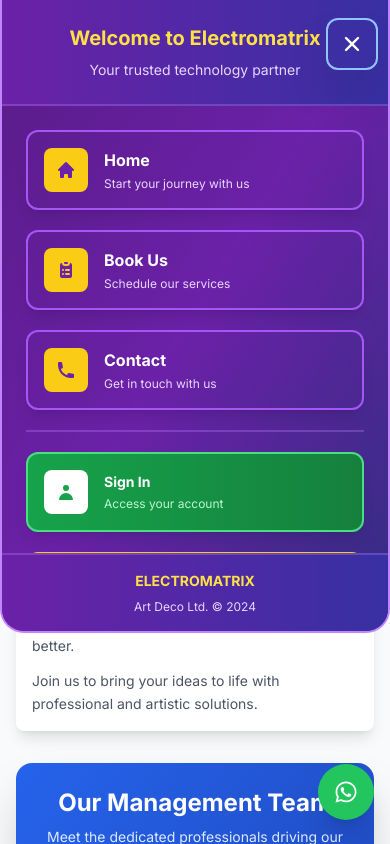
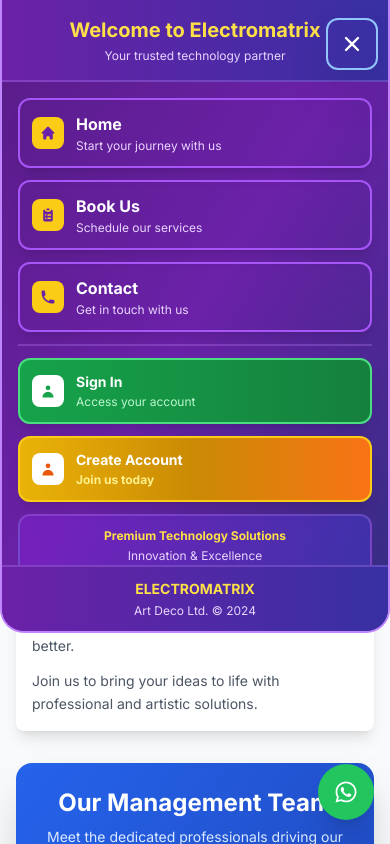
Before and after one commit to 36294966/ELECTROMATRIX-ART-DECO-LTD, a React (Create React App) app: page / in a window 390 px wide. Both pictures are taken after a click on the button 226 px from the left and 46 px from the top of the page. Shown: the top 844 px of the page. Built offline with nearby package versions, Linux system fonts and the light colour scheme.

Commit message:
initial commit

```diff
--- a/src/Components/Navbar.js
+++ b/src/Components/Navbar.js
@@ -432,78 +432,78 @@ function Navbar() {
           </div>
         </div>
 
-        {/* Small screen menu - SIGNIFICANTLY IMPROVED SPACING */}
+        {/* Small screen menu - Extended Height with Perfect Fit */}
         {isMenuOpen && (
           <div className="fixed top-0 left-0 right-0 h-3/4 bg-gradient-to-br from-purple-900 via-purple-800 to-indigo-900 z-40 flex flex-col rounded-b-3xl shadow-4xl border-b-2 border-purple-400 border-l-2 border-r-2 border-purple-300 overflow-hidden">
             {/* Welcome Header */}
-            <div className="px-6 py-6 text-center border-b-2 border-purple-400/30 bg-gradient-to-r from-purple-800 to-indigo-800">
-              <h2 className="text-xl font-bold text-yellow-300 mb-2">
+            <div className="px-6 py-4 text-center border-b-2 border-purple-400/30 bg-gradient-to-r from-purple-800 to-indigo-800">
+              <h2 className="text-xl font-bold text-yellow-300 mb-1">
                 Welcome to Electromatrix
               </h2>
-              <p className="text-purple-200 text-sm">
+              <p className="text-purple-200 text-xs">
                 Your trusted technology partner
               </p>
             </div>
 
-            {/* Navigation Links - SIGNIFICANTLY IMPROVED SPACING */}
-            <div className="flex-1 flex flex-col p-6 space-y-5 overflow-y-auto">
+            {/* Navigation Links - Compact and Perfectly Fitted */}
+            <div className="flex-1 flex flex-col p-4 space-y-3 overflow-y-auto">
               {/* Main Navigation */}
               <Link
                 to="/"
-                className="flex items-center space-x-4 p-4 w-full text-white hover:bg-gradient-to-r hover:from-purple-600 hover:to-purple-700 rounded-xl transition-all duration-300 group border-2 border-purple-500 shadow-lg hover:shadow-xl transform hover:scale-105"
+                className="flex items-center space-x-3 p-3 w-full text-white hover:bg-gradient-to-r hover:from-purple-600 hover:to-purple-700 rounded-xl transition-all duration-300 group border-2 border-purple-500 shadow-lg hover:shadow-xl transform hover:scale-105"
                 onClick={() => setIsMenuOpen(false)}
               >
-                <div className="p-3 bg-yellow-400 rounded-lg group-hover:bg-yellow-300 transition-colors flex-shrink-0">
-                  <HomeIcon className="w-5 h-5 text-purple-800" />
+                <div className="p-2 bg-yellow-400 rounded-lg group-hover:bg-yellow-300 transition-colors flex-shrink-0">
+                  <HomeIcon className="w-4 h-4 text-purple-800" />
                 </div>
                 <div className="flex-1 text-left min-w-0">
                   <span className="text-base font-bold group-hover:text-yellow-300 transition-colors block">Home</span>
-                  <p className="text-purple-200 text-xs mt-1 truncate">Start your journey with us</p>
+                  <p className="text-purple-200 text-xs mt-0.5 truncate">Start your journey with us</p>
                 </div>
               </Link>
 
               <Link
                 to="/book-us"
-                className="flex items-center space-x-4 p-4 w-full text-white hover:bg-gradient-to-r hover:from-purple-600 hover:to-purple-700 rounded-xl transition-all duration-300 group border-2 border-purple-500 shadow-lg hover:shadow-xl transform hover:scale-105"
+                className="flex items-center space-x-3 p-3 w-full text-white hover:bg-gradient-to-r hover:from-purple-600 hover:to-purple-700 rounded-xl transition-all duration-300 group border-2 border-purple-500 shadow-lg hover:shadow-xl transform hover:scale-105"
                 onClick={() => setIsMenuOpen(false)}
               >
-                <div className="p-3 bg-yellow-400 rounded-lg group-hover:bg-yellow-300 transition-colors flex-shrink-0">
-                  <ClipboardListIcon className="w-5 h-5 text-purple-800" />
+                <div className="p-2 bg-yellow-400 rounded-lg group-hover:bg-yellow-300 transition-colors flex-shrink-0">
+                  <ClipboardListIcon className="w-4 h-4 text-purple-800" />
                 </div>
                 <div className="flex-1 text-left min-w-0">
                   <span className="text-base font-bold group-hover:text-yellow-300 transition-colors block">Book Us</span>
-                  <p className="text-purple-200 text-xs mt-1 truncate">Schedule our services</p>
+                  <p className="text-purple-200 text-xs mt-0.5 truncate">Schedule our services</p>
                 </div>
               </Link>
 
               <Link
                 to="/contact"
-                className="flex items-center space-x-4 p-4 w-full text-white hover:bg-gradient-to-r hover:from-purple-600 hover:to-purple-700 rounded-xl transition-all duration-300 group border-2 border-purple-500 shadow-lg hover:shadow-xl transform hover:scale-105"
+                className="flex items-center space-x-3 p-3 w-full text-white hover:bg-gradient-to-r hover:from-purple-600 hover:to-purple-700 rounded-xl transition-all duration-300 group border-2 border-purple-500 shadow-lg hover:shadow-xl transform hover:scale-105"
                 onClick={() => setIsMenuOpen(false)}
               >
-                <div className="p-3 bg-yellow-400 rounded-lg group-hover:bg-yellow-300 transition-colors flex-shrink-0">
-                  <PhoneIcon className="w-5 h-5 text-purple-800" />
+                <div className="p-2 bg-yellow-400 rounded-lg group-hover:bg-yellow-300 transition-colors flex-shrink-0">
+                  <PhoneIcon className="w-4 h-4 text-purple-800" />
                 </div>
                 <div className="flex-1 text-left min-w-0">
                   <span className="text-base font-bold group-hover:text-yellow-300 transition-colors block">Contact</span>
-                  <p className="text-purple-200 text-xs mt-1 truncate">Get in touch with us</p>
+                  <p className="text-purple-200 text-xs mt-0.5 truncate">Get in touch with us</p>
                 </div>
               </Link>
 
-              {/* Authentication Section - IMPROVED SPACING */}
-              <div className="mt-6 space-y-5 pt-5 border-t-2 border-purple-400/30">
+              {/* Authentication Section - Compact Design */}
+              <div className="mt-2 space-y-3 pt-3 border-t-2 border-purple-400/30">
                 {isLoggedIn ? (
-                  <div className="space-y-5">
+                  <div className="space-y-3">
                     {/* User Greeting - Mobile - FIXED to show "Hi, Name" */}
-                    <div className="flex items-center space-x-4 p-4 w-full bg-gradient-to-r from-purple-600 to-indigo-700 rounded-xl border-2 border-purple-400 shadow-lg">
-                      <div className="p-3 bg-yellow-400 rounded-lg flex-shrink-0">
-                        <UserIcon className="w-5 h-5 text-purple-800" />
+                    <div className="flex items-center space-x-3 p-3 w-full bg-gradient-to-r from-purple-600 to-indigo-700 rounded-xl border-2 border-purple-400 shadow-lg">
+                      <div className="p-2 bg-yellow-400 rounded-lg flex-shrink-0">
+                        <UserIcon className="w-4 h-4 text-purple-800" />
                       </div>
                       <div className="flex-1 min-w-0">
                         <span className="text-sm font-bold text-yellow-300 block truncate">
                           {getUserGreeting()}
                         </span>
-                        <span className="text-xs text-purple-200 block truncate mt-1">
+                        <span className="text-xs text-purple-200 block truncate">
                           {userData.email}
                         </span>
                       </div>
@@ -512,38 +512,38 @@ function Navbar() {
                     {/* Logout Button - Mobile */}
                     <button
                       onClick={handleLogout}
-                      className="flex items-center space-x-4 p-4 w-full text-white hover:bg-gradient-to-r hover:from-red-600 hover:to-red-700 rounded-xl transition-all duration-300 group border-2 border-red-400 bg-gradient-to-r from-red-600 to-red-700 shadow-lg hover:shadow-xl transform hover:scale-105"
+                      className="flex items-center space-x-3 p-3 w-full text-white hover:bg-gradient-to-r hover:from-red-600 hover:to-red-700 rounded-xl transition-all duration-300 group border-2 border-red-400 bg-gradient-to-r from-red-600 to-red-700 shadow-lg hover:shadow-xl transform hover:scale-105"
                     >
-                      <div className="p-3 bg-white rounded-lg group-hover:bg-red-100 transition-colors flex-shrink-0">
-                        <LogoutIcon className="w-5 h-5 text-red-600" />
+                      <div className="p-2 bg-white rounded-lg group-hover:bg-red-100 transition-colors flex-shrink-0">
+                        <LogoutIcon className="w-4 h-4 text-red-600" />
                       </div>
                       <span className="text-sm font-bold group-hover:text-yellow-300 transition-colors">Logout</span>
                     </button>
                   </div>
                 ) : (
-                  <div className="flex flex-col space-y-5">
+                  <div className="flex flex-col space-y-3">
                     <button
                       onClick={() => handleAuthModal('signin')}
-                      className="flex items-center space-x-4 p-4 w-full text-white hover:bg-gradient-to-r hover:from-green-600 hover:to-green-700 rounded-xl transition-all duration-300 group border-2 border-green-400 bg-gradient-to-r from-green-600 to-green-700 shadow-lg hover:shadow-xl transform hover:scale-105"
+                      className="flex items-center space-x-3 p-3 w-full text-white hover:bg-gradient-to-r hover:from-green-600 hover:to-green-700 rounded-xl transition-all duration-300 group border-2 border-green-400 bg-gradient-to-r from-green-600 to-green-700 shadow-lg hover:shadow-xl transform hover:scale-105"
                     >
-                      <div className="p-3 bg-white rounded-lg group-hover:bg-green-100 transition-colors flex-shrink-0">
-                        <UserIcon className="w-5 h-5 text-green-600" />
+                      <div className="p-2 bg-white rounded-lg group-hover:bg-green-100 transition-colors flex-shrink-0">
+                        <UserIcon className="w-4 h-4 text-green-600" />
                       </div>
                       <div className="flex-1 text-left min-w-0">
                         <span className="text-sm font-bold group-hover:text-yellow-300 transition-colors block">Sign In</span>
-                        <p className="text-green-200 text-xs mt-1">Access your account</p>
+                        <p className="text-green-200 text-xs mt-0.5">Access your account</p>
                       </div>
                     </button>
                     <button
                       onClick={() => handleAuthModal('signup')}
-                      className="flex items-center space-x-4 p-4 w-full bg-gradient-to-r from-yellow-500 via-yellow-600 to-orange-500 hover:from-yellow-600 hover:via-orange-500 hover:to-yellow-600 text-white rounded-xl transition-all duration-300 font-bold border-2 border-yellow-400 shadow-lg hover:shadow-xl transform hover:scale-105 group"
+                      className="flex items-center space-x-3 p-3 w-full bg-gradient-to-r from-yellow-500 via-yellow-600 to-orange-500 hover:from-yellow-600 hover:via-orange-500 hover:to-yellow-600 text-white rounded-xl transition-all duration-300 font-bold border-2 border-yellow-400 shadow-lg hover:shadow-xl transform hover:scale-105 group"
                     >
-                      <div className="p-3 bg-white rounded-lg group-hover:bg-orange-100 transition-colors flex-shrink-0">
-                        <UserIcon className="w-5 h-5 text-orange-600" />
+                      <div className="p-2 bg-white rounded-lg group-hover:bg-orange-100 transition-colors flex-shrink-0">
+                        <UserIcon className="w-4 h-4 text-orange-600" />
                       </div>
                       <div className="flex-1 text-left min-w-0">
                         <span className="text-sm font-bold block">Create Account</span>
-                        <p className="text-yellow-200 text-xs mt-1">Join us today</p>
+                        <p className="text-yellow-200 text-xs mt-0.5">Join us today</p>
                       </div>
                     </button>
                   </div>
@@ -551,19 +551,19 @@ function Navbar() {
               </div>
 
               {/* Additional Info Section */}
-              <div className="mt-6 p-4 bg-gradient-to-r from-purple-700/50 to-indigo-700/50 rounded-xl border-2 border-purple-400/30">
+              <div className="mt-2 p-3 bg-gradient-to-r from-purple-700/50 to-indigo-700/50 rounded-xl border-2 border-purple-400/30">
                 <p className="text-yellow-300 text-xs font-bold text-center">
                   Premium Technology Solutions
                 </p>
-                <p className="text-purple-200 text-xs text-center mt-2">
+                <p className="text-purple-200 text-xs text-center mt-1">
                   Innovation & Excellence
                 </p>
               </div>
             </div>
 
             {/* Footer */}
-            <div className="p-4 text-center bg-gradient-to-r from-purple-800 to-indigo-800 border-t-2 border-purple-400/30">
-              <p className="text-yellow-300 text-sm font-bold mb-2">
+            <div className="p-3 text-center bg-gradient-to-r from-purple-800 to-indigo-800 border-t-2 border-purple-400/30">
+              <p className="text-yellow-300 text-sm font-bold mb-1">
                 ELECTROMATRIX
               </p>
               <p className="text-purple-200 text-xs">
@@ -573,31 +573,31 @@ function Navbar() {
           </div>
         )}
 
-        {/* Authentication for small screens - IMPROVED SPACING */}
+        {/* Authentication for small screens - Always visible when menu is closed */}
         {!isMenuOpen && (
-          <div className="md:hidden flex items-center space-x-4">
+          <div className="md:hidden flex items-center space-x-3">
             {isLoggedIn ? (
-              <div className="flex items-center space-x-4">
+              <div className="flex items-center space-x-3">
                 {/* User Greeting - Small Mobile - FIXED to show "Hi, Name" */}
-                <div className="flex items-center space-x-3 px-4 py-2.5 bg-gradient-to-r from-blue-500 to-purple-600 rounded-xl border-2 border-blue-300 shadow-lg">
-                  <UserIcon className="w-5 h-5 text-yellow-300" />
+                <div className="flex items-center space-x-2 px-3 py-2 bg-gradient-to-r from-blue-500 to-purple-600 rounded-xl border-2 border-blue-300 shadow-lg">
+                  <UserIcon className="w-4 h-4 text-yellow-300" />
                   <span className="text-yellow-300 text-sm font-bold">
-                    {getShortName()}
+                    {getUserGreeting()}
                   </span>
                 </div>
                 <button
                   onClick={handleLogout}
-                  className="flex items-center space-x-1 p-3 cursor-pointer hover:bg-red-500 rounded-xl transition-all duration-300 border-2 border-red-400 shadow-lg"
+                  className="flex items-center space-x-1 p-2 cursor-pointer hover:bg-red-500 rounded-xl transition-all duration-300 border-2 border-red-400 shadow-lg"
                   aria-label="Logout"
                 >
                   <LogoutIcon className="w-5 h-5 text-white" />
                 </button>
               </div>
             ) : (
-              <div className="flex items-center space-x-4">
+              <div className="flex items-center space-x-2">
                 <button
                   onClick={() => handleAuthModal('signin')}
-                  className="flex items-center space-x-1 p-3 cursor-pointer hover:bg-green-500 rounded-xl transition-all duration-300 border-2 border-green-400 shadow-lg"
+                  className="flex items-center space-x-1 p-2 cursor-pointer hover:bg-green-500 rounded-xl transition-all duration-300 border-2 border-green-400 shadow-lg"
                   aria-label="Sign In"
                   title="Sign In"
                 >
@@ -605,7 +605,7 @@ function Navbar() {
                 </button>
                 <button
                   onClick={() => handleAuthModal('signup')}
-                  className="bg-gradient-to-r from-yellow-500 to-yellow-600 hover:from-yellow-600 hover:to-yellow-700 text-white px-4 py-3 rounded-xl transition-all duration-300 font-bold text-sm border-2 border-yellow-400 shadow-lg transform hover:scale-105"
+                  className="bg-gradient-to-r from-yellow-500 to-yellow-600 hover:from-yellow-600 hover:to-yellow-700 text-white px-3 py-2 rounded-xl transition-all duration-300 font-bold text-sm border-2 border-yellow-400 shadow-lg transform hover:scale-105"
                 >
                   Sign Up
                 </button>
```
